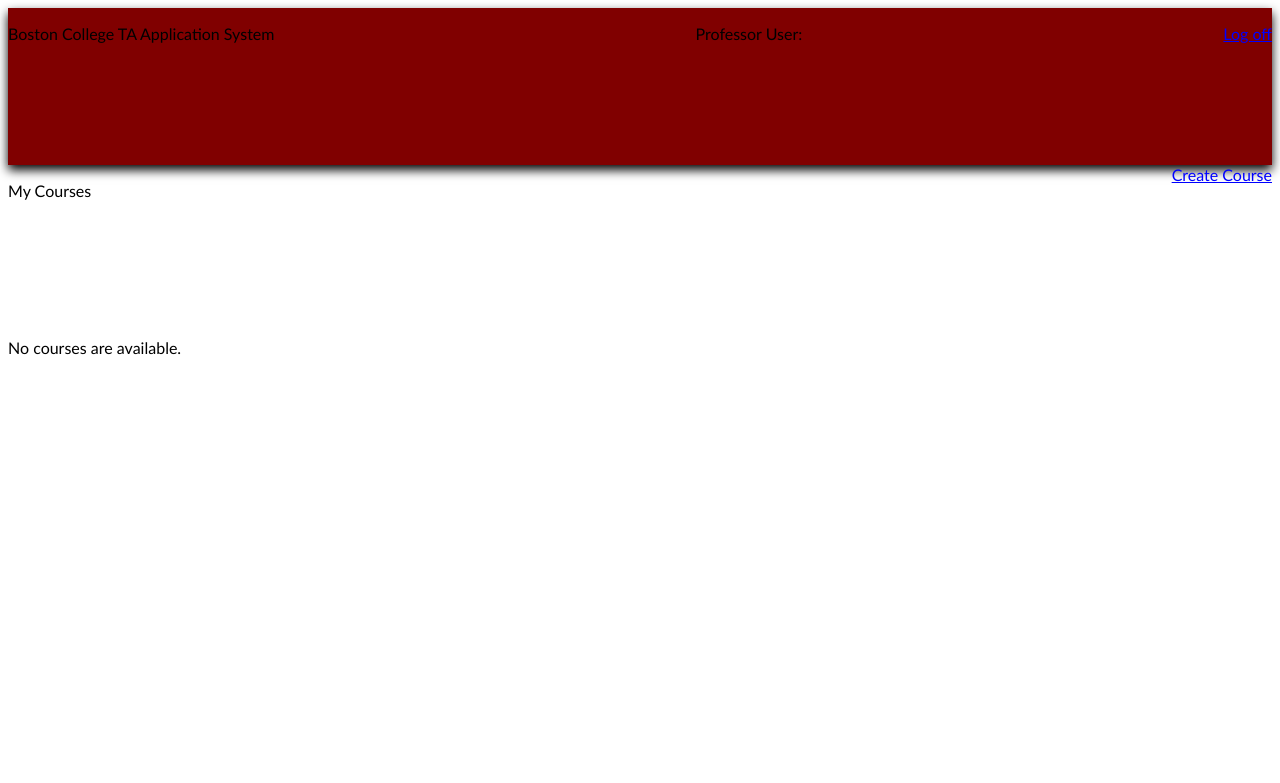
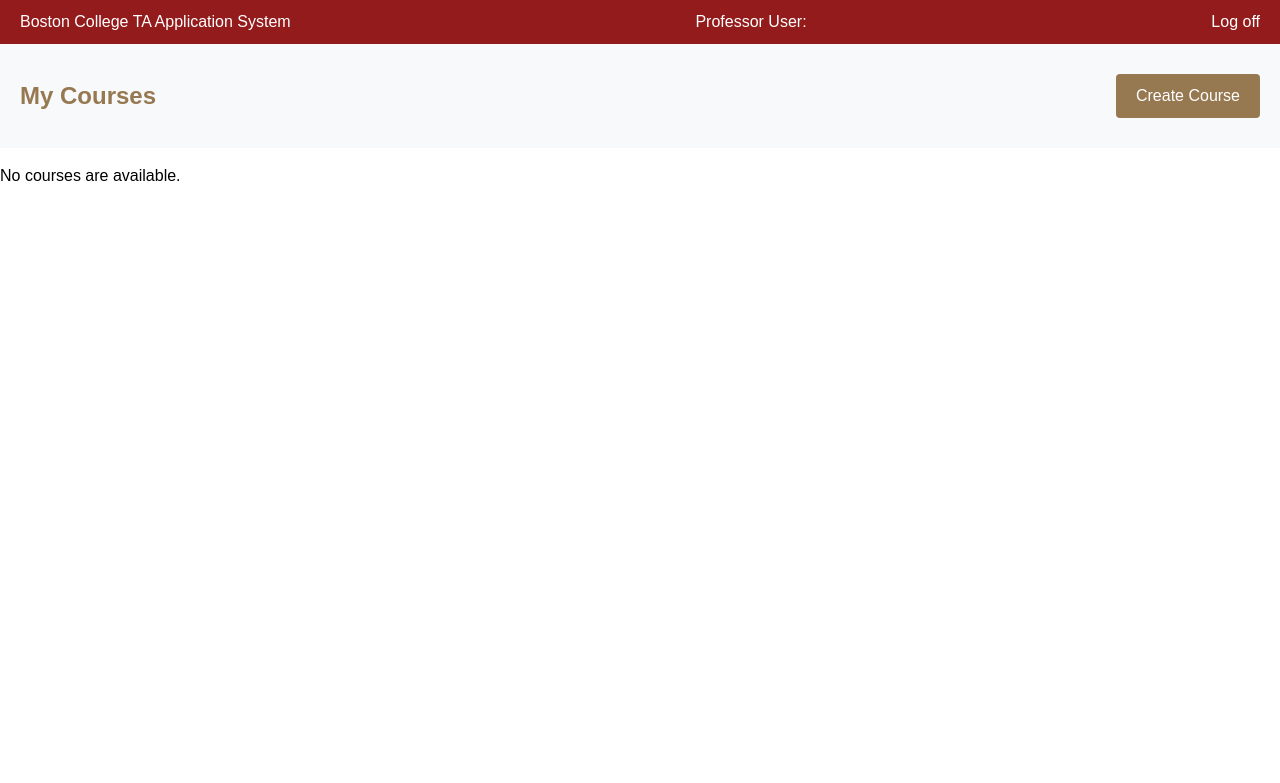
Before and after one commit to CSCI3356Spring2023/BugHugger, a Django app: page /view_apps/professor in a window 1280 px wide. Shown: the top 783 px of the page. Run offline with Django 4.2, Linux system fonts and the light colour scheme; tables that the repository leaves empty hold one stand-in row (values such as "Sample post").

Commit message:
Update style.css
Updated the css file for student.html and professor.html

```diff
--- a/TAapp/view_apps/static/view_apps/style.css
+++ b/TAapp/view_apps/static/view_apps/style.css
@@ -1,4 +1,112 @@
-html * {
+/* Global styles */
+body {
+    margin: 0;
+    padding: 0;
+    font-family: Arial, sans-serif;
+    font-size: 16px;
+    line-height: 1.5;
+  }
+
+  /* Header styles */
+  .header-container {
+    background-color: #931b1b;
+    color: #fff;
+    display: flex;
+    justify-content: space-between;
+    align-items: center;
+    padding: 10px 20px;
+  }
+
+  .header-container p {
+    margin: 0;
+  }
+
+  .logoff-button a {
+    color: #fff;
+    text-decoration: none;
+  }
+
+  /* Interface container styles */
+  .interface-container {
+    display: flex;
+    justify-content: space-between;
+    align-items: center;
+    background-color: #f8f9fa;
+    padding: 10px 20px;
+  }
+
+  .interface-container p:first-of-type {
+    margin-right: auto;
+    font-size: 24px;
+    font-weight: bold;
+    color: #967851;
+  }
+
+  .interface-container a {
+    color: #fff;
+    text-decoration: none;
+    background-color: #967851;
+    padding: 10px 20px;
+    border-radius: 4px;
+    transition: background-color 0.2s ease;
+  }
+
+  .interface-container a:hover {
+    background-color: #931b1b;
+  }
+
+  /* Course container styles */
+  .course-container {
+    display: flex;
+    flex-wrap: wrap;
+    justify-content: space-between;
+    align-items: stretch;
+    padding: 20px;
+  }
+
+  .course {
+    width: calc(33.33% - 20px);
+    background-color: #fff;
+    border: 1px solid #ddd;
+    border-radius: 4px;
+    padding: 20px;
+    margin-bottom: 20px;
+    transition: box-shadow 0.2s ease;
+  }
+
+  .course:hover {
+    box-shadow: 0 0 10px rgba(0, 0, 0, 0.2);
+  }
+
+  .course-title {
+    font-size: 24px;
+    font-weight: bold;
+    margin-bottom: 10px;
+    color: #931b1b;
+  }
+
+  .course-inner {
+    display: flex;
+    justify-content: space-between;
+    align-items: center;
+    margin-bottom: 10px;
+  }
+
+  .course-inner > div {
+    width: 50%;
+  }
+
+  .course-inner p {
+    margin: 0;
+  }
+
+  .apply-button {
+    font-size: 30px;
+    text-align: center;
+}
+
+
+/*html * {
     font-family: 'Gill Sans', 'Gill Sans MT', Calibri, 'Trebuchet MS', sans-serif;
 }
 
@@ -53,3 +161,4 @@ nav {
     font-size: 30px;
     text-align: center;
 }
+*/
```
